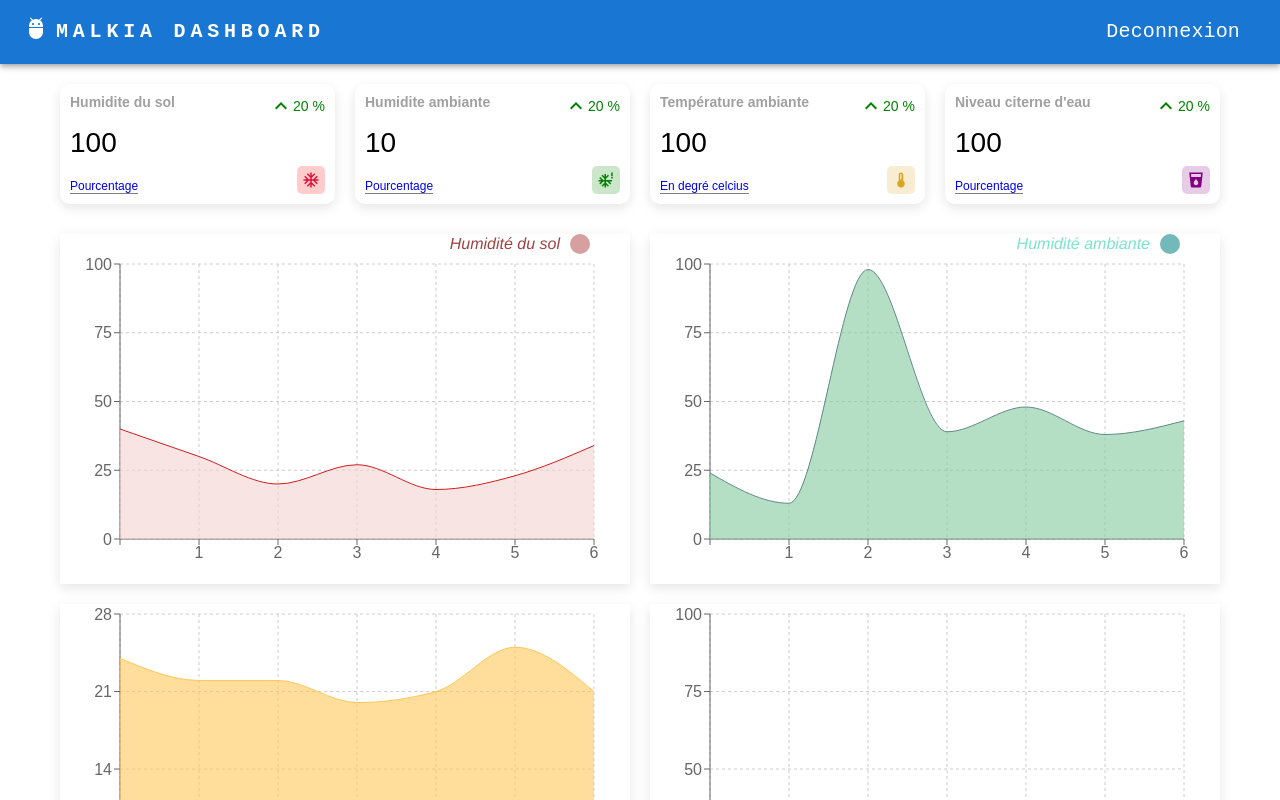
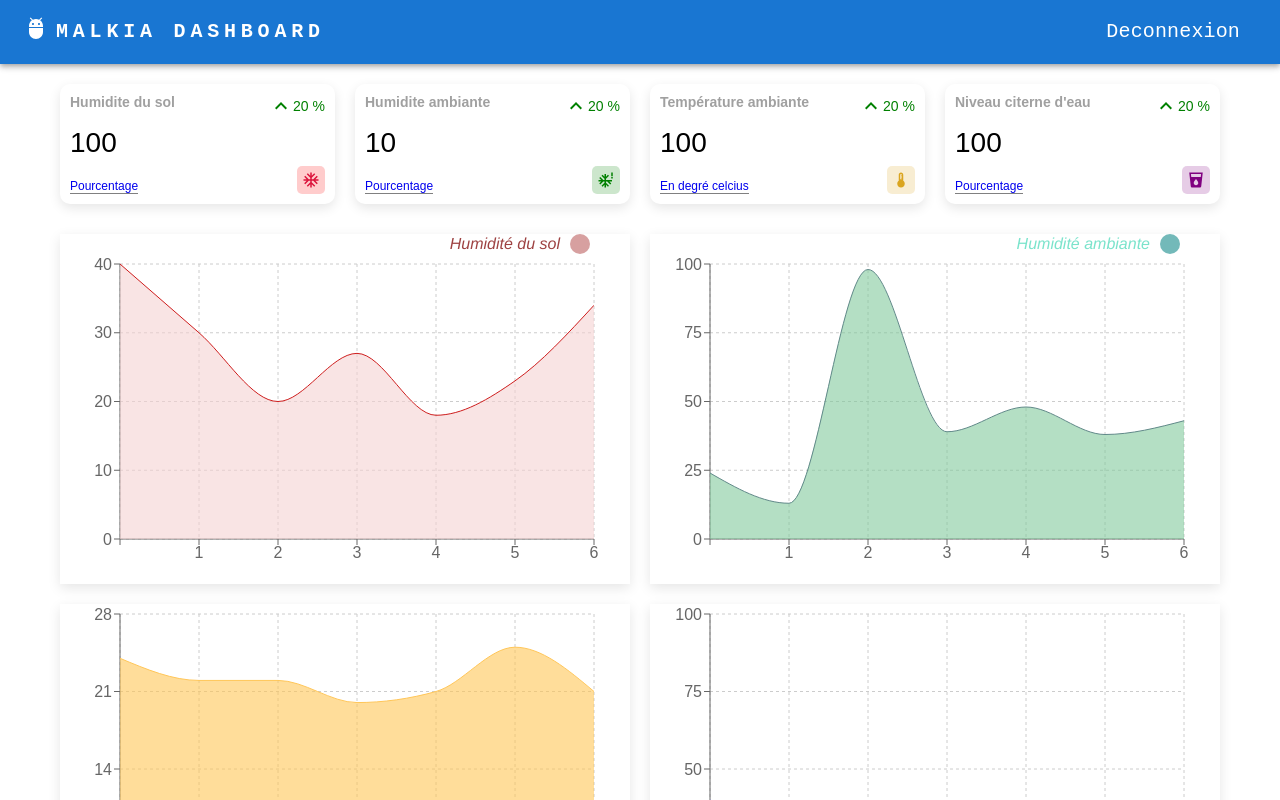
Before and after one commit to EsdrasWite/frontend-malkia-dashboard, a React (Create React App) app: page /home in a window 1280 px wide. Shown: the top 800 px of the page. Built offline with nearby package versions, Linux system fonts and the light colour scheme.

Commit message:
modification du chart

```diff
--- a/src/components/chart/ChartOne.jsx
+++ b/src/components/chart/ChartOne.jsx
@@ -29,8 +29,8 @@ const data = [
   {
     name: '4',
     uv: 18,
-    pv: 48,
-    amt: 21,
+    // pv: 48,
+    // amt: 21,
   },
   {
     name: '5',
```
